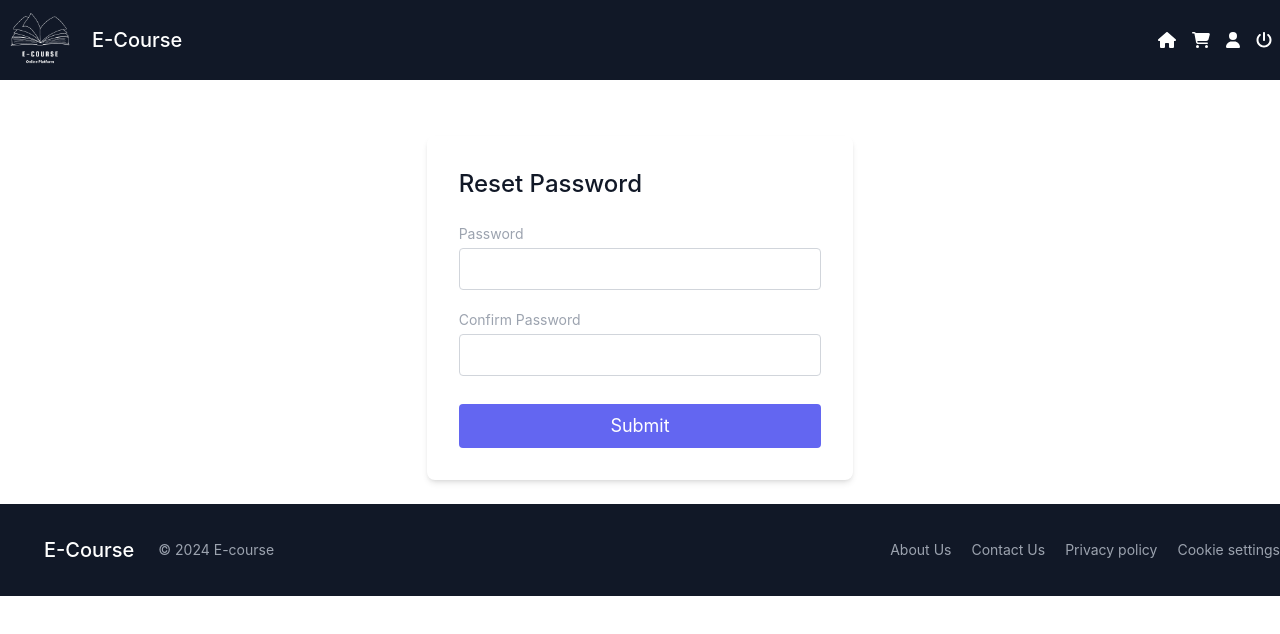
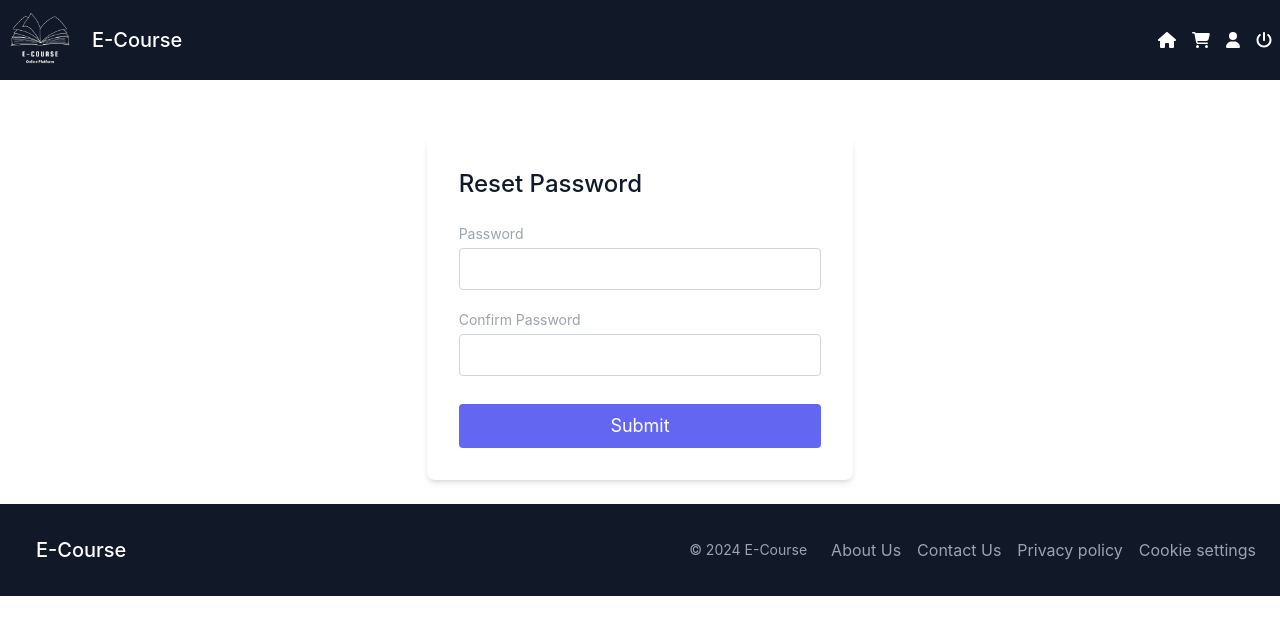
Before and after one commit to Viki2601/E-Learning-Website, a React (Create React App) app in the folder client/: page /resetpassword in a window 1280 px wide. Shown: the top 634 px of the page. Built offline with nearby package versions, Linux system fonts and the light colour scheme.

Commit message:
Update Footer.js | Complete footer change

```diff
--- a/client/src/components/Footer.js
+++ b/client/src/components/Footer.js
@@ -2,17 +2,16 @@ import React from 'react'
 
 export default function Footer() {
     return (
-        <div>
-            <footer className="body-font">
-                <div className="flex items-center justify-between bg-gray-900">
-                    <div className="container px-8 py-8 flex items-center sm:flex-row flex-col">
-                        <a className="flex title-font font-medium items-center md:justify-start justify-center text-white">
+        <footer className="bg-gray-900 text-gray-400 body-font">
+            <div className="container mx-auto px-6 py-8 flex flex-col md:flex-row items-center justify-between">
+                <div className="flex items-center justify-center md:justify-start">
+                    <a className="flex title-font font-medium items-center text-white">
                         <span className="ml-3 text-xl">E-Course</span>
                     </a>
-                        <p className="text-sm text-gray-400 sm:ml-6 sm:mt-0 mt-4">© 2024 E-course</p>
                 </div>
-                    <div className="text-sm w-full">
-                        <nav className="list-none flex items-center justify-end gap-5 py-8">
+                <div className="flex flex-col md:flex-row items-center justify-center md:justify-end md:mt-0 mt-4 space-y-2 md:space-y-0 md:space-x-6">
+                    <p className="text-sm text-gray-400">© 2024 E-Course</p>
+                    <nav className="list-none flex flex-wrap items-center justify-center gap-4">
                         <li>
                             <a className="text-gray-400 hover:text-gray-300 cursor-pointer">About Us</a>
                         </li>
@@ -20,15 +19,14 @@ export default function Footer() {
                             <a className="text-gray-400 hover:text-gray-300 cursor-pointer">Contact Us</a>
                         </li>
                         <li>
-                                <a className="text-gray-400 hover:text-gray-300">Privacy policy</a>
+                            <a className="text-gray-400 hover:text-gray-300 cursor-pointer">Privacy policy</a>
                         </li>
                         <li>
-                                <a className="text-gray-400 hover:text-gray-300">Cookie settings</a>
+                            <a className="text-gray-400 hover:text-gray-300 cursor-pointer">Cookie settings</a>
                         </li>
                     </nav>
                 </div>
             </div>
         </footer>
-        </div>
     )
 }
```
Lines whose indentation alone changed are shown as unchanged.
